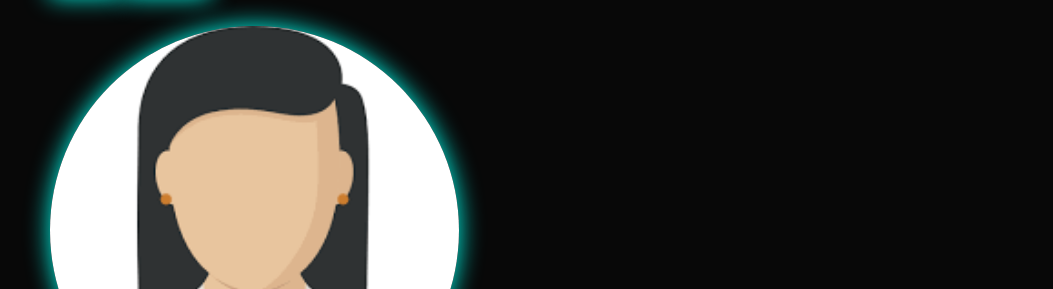
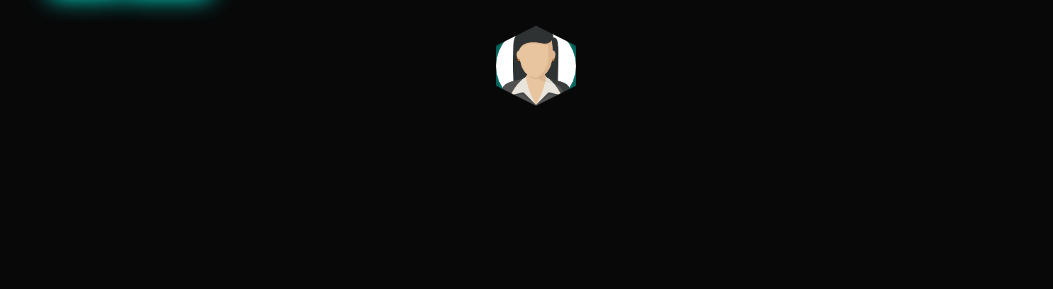
Before and after one commit to annaagabi/modelo-portifolio, a plain HTML site: page index.html in a window 1280 px wide. Shown: the part 511-800 px from the top of the page, without its empty margins (104-1157 px from the left). Drawn offline with nearby package versions, Linux system fonts and the light colour scheme.

Commit message:
Feat: não-deu-certo

```diff
--- a/index.html
+++ b/index.html
@@ -47,7 +47,12 @@
             </div>
         </div>
         <div class="home-img">
+            <div class="hexagonArea first">
+                <!-- 1 -->
+                <div class="hexagon">
             <img src="./img/Mulher 1.png" alt="">
+        </div>
+        </div>
         </div>
 
     </section>
--- a/style.css
+++ b/style.css
@@ -117,7 +117,7 @@ span {
     line-height: 1;
 }
 
-.home-img {
+/* .home-img {
     border-radius: 50%;
 }
 
@@ -133,8 +133,27 @@ span {
     box-shadow: 0 0 25px var(--main-color);
     cursor: pointer;
     transition: 0.4s ease-in-out;
+} */
+.home-img {
+    position: relative;
+    top: 3rem; /* Ajuste para posicionar corretamente */
+    display: flex;
+    justify-content: center;
+    align-items: center;
 }
 
+.home-img img {
+    width: 80px; /* Largura da imagem */
+    border-radius: 50%;
+    clip-path: polygon(50% 0, 100% 25%, 100% 75%, 50% 100%, 0 75%, 0 25%);
+    box-shadow: 0 0 25px var(--main-color);
+    cursor: pointer;
+    transition: 0.4s ease-in-out;
+}
+
+/* .home-img img:hover {
+    box-shadow: 0 0 25px var(--main-color), 0 0 25px var(--main-color), 0 0 25px var(--main-color);
+} */
 .home-img img:hover {
     box-shadow: 0 0 25px var(--main-color), 0 0 25px var(--main-color), 0 0 25px var(--main-color);
 
```
